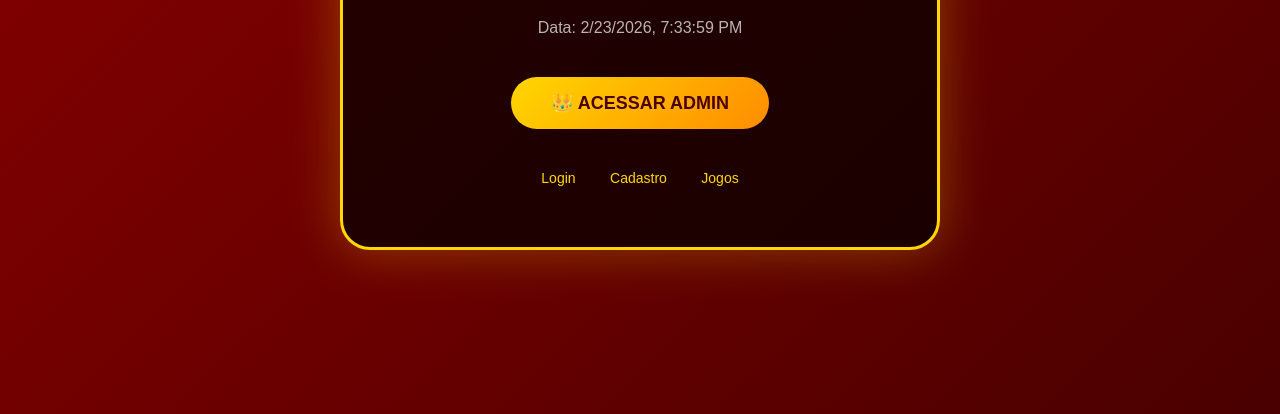
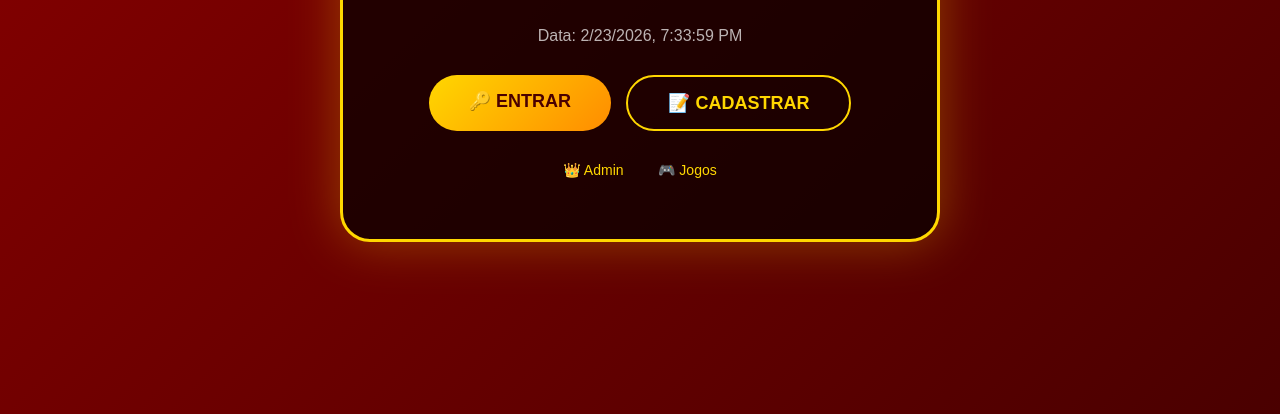
Before and after one commit to edu7k001/nexus-trade-app, a website: page index.html in a window 1280 px wide. Shown: the part 386-800 px from the top of the page. Drawn offline with Linux system fonts and the light colour scheme.

Commit message:
Update index.html

```diff
--- a/index.html
+++ b/index.html
@@ -3,7 +3,7 @@
 <head>
     <meta charset="UTF-8">
     <meta name="viewport" content="width=device-width, initial-scale=1.0">
-    <title>MEGABET777</title>
+    <title>MEGABET777 - Plataforma de Jogos</title>
     <style>
         * {
             margin: 0;
@@ -55,26 +55,44 @@
             margin-bottom: 30px;
         }
 
-        button {
+        .buttons {
+            display: flex;
+            gap: 15px;
+            justify-content: center;
+            flex-wrap: wrap;
+            margin: 30px 0;
+        }
+
+        .btn {
             padding: 15px 40px;
-            background: linear-gradient(135deg, gold, #ff8c00);
             border: none;
             border-radius: 50px;
-            color: #4a0000;
             font-weight: bold;
             font-size: 18px;
             cursor: pointer;
             transition: all 0.3s;
-            margin: 10px;
+            text-decoration: none;
+            display: inline-block;
         }
 
-        button:hover {
+        .btn-primary {
+            background: linear-gradient(135deg, gold, #ff8c00);
+            color: #4a0000;
+        }
+
+        .btn-secondary {
+            background: transparent;
+            border: 2px solid gold;
+            color: gold;
+        }
+
+        .btn:hover {
             transform: translateY(-3px);
             box-shadow: 0 10px 30px gold;
         }
 
         .links {
-            margin-top: 30px;
+            margin-top: 20px;
         }
 
         .links a {
@@ -97,12 +115,14 @@
 
         <div class="date" id="currentDate"></div>
 
-        <button onclick="location.href='/admin-login.html'">👑 ACESSAR ADMIN</button>
+        <div class="buttons">
+            <a href="/login.html" class="btn btn-primary">🔑 ENTRAR</a>
+            <a href="/register.html" class="btn btn-secondary">📝 CADASTRAR</a>
+        </div>
 
         <div class="links">
-            <a href="/login.html">Login</a>
-            <a href="/register.html">Cadastro</a>
-            <a href="/games/fortune-ox.html">Jogos</a>
+            <a href="/admin-login.html">👑 Admin</a>
+            <a href="/games/fortune-ox.html">🎮 Jogos</a>
         </div>
     </div>
 
```
